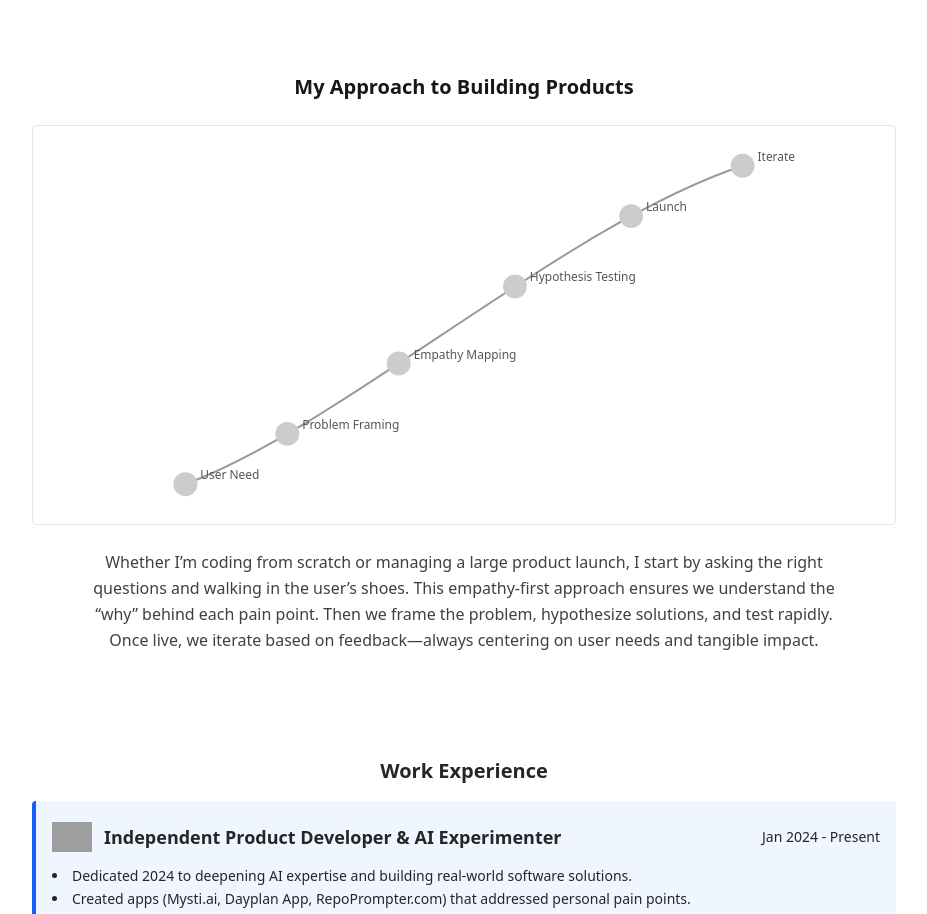
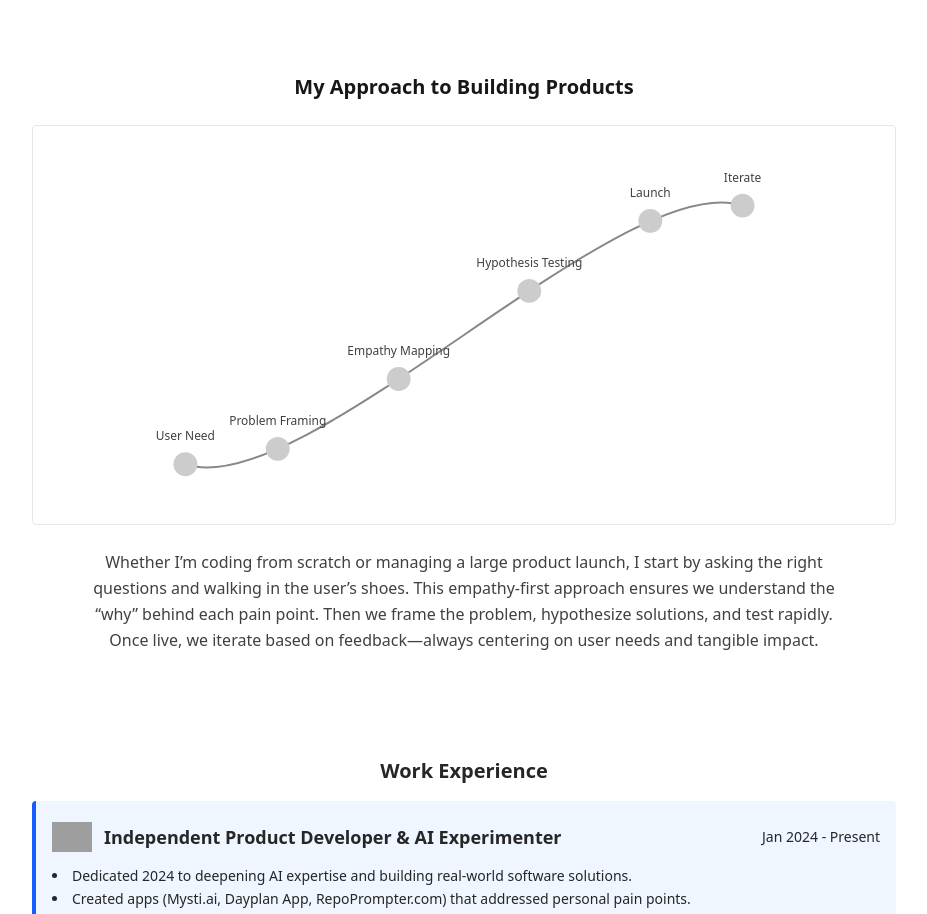
Before and after one commit to Bikz/bikramweb, a Next.js app: page / in a window 1280 px wide. Shown: the part 1040-1954 px from the top of the page, without its empty margins (176-1103 px from the left). Built offline with nearby package versions, Linux system fonts and the light colour scheme; grey boxes are pictures that could not be loaded.

Commit message:
feat(UserJourneySection): enhance user journey visualization with improved path rendering and adaptive labels for light/dark modes
style(UserJourneySection): update code formatting for consistency and readability

```diff
--- a/app/components/UserJourneySection.tsx
+++ b/app/components/UserJourneySection.tsx
@@ -1,55 +1,63 @@
 /**
  * UserJourneySection.tsx
- * Draws a curved "hockey stick" path using a cubic Bézier and places steps along it.
+ * ---------------------------------------
+ * Title: User Journey Visualization
+ * Description: Renders a more pronounced curved path using a cubic Bézier curve
+ * and places user journey steps along it. The text labels and circles adapt to
+ * both light and dark modes.
  */
-'use client'
 
-import React, { useState } from 'react'
+"use client";
+
+import React, { useState } from "react";
 
 type StepInfo = {
-  title: string
-  description: string
-}
+  title: string;
+  description: string;
+};
 
 export default function UserJourneySection() {
-  const [hoveredIndex, setHoveredIndex] = useState<number | null>(null)
+  const [hoveredIndex, setHoveredIndex] = useState<number | null>(null);
 
-  // The steps in our journey
-  const steps: StepInfo[] = [
-    { title: 'User Need', description: 'Understand real user pain points.' },
-    { title: 'Problem Framing', description: 'Align scope & problem statement.' },
-    { title: 'Empathy Mapping', description: 'Walk in user’s shoes, gather insights.' },
-    { title: 'Hypothesis Testing', description: 'Prototype quickly, iterate on feedback.' },
-    { title: 'Launch', description: 'Ship MVP, gather real-world data.' },
-    { title: 'Iterate', description: 'Refine solution, pivot as needed.' },
-  ]
+  // The steps in the user journey
+  const journeySteps: StepInfo[] = [
+    { title: "User Need", description: "Understand real user pain points." },
+    { title: "Problem Framing", description: "Align scope & problem statement." },
+    { title: "Empathy Mapping", description: "Walk in user’s shoes, gather insights." },
+    { title: "Hypothesis Testing", description: "Prototype quickly, iterate on feedback." },
+    { title: "Launch", description: "Ship MVP, gather real-world data." },
+    { title: "Iterate", description: "Refine solution, pivot as needed." },
+  ];
 
-  // Our cubic Bézier control points in [640x400] space
-  const P0 = { x: 40,  y: 360 }
-  const P1 = { x: 200, y: 300 }
-  const P2 = { x: 420, y: 100 }
-  const P3 = { x: 600, y: 40 }
+  // Adjusted cubic Bézier control points [640 x 400] space for a more visible arc
+  const P0 = { x: 40,  y: 340 };
+  const P1 = { x: 160, y: 380 };
+  const P2 = { x: 480, y: 40 };
+  const P3 = { x: 600, y: 80 };
 
-  // Bézier interpolation
-  function getCubicPoint(t: number) {
-    // (1 - t)^3 * P0 + ...
-    const mt = 1 - t
-    const x = mt*mt*mt*P0.x
-      + 3*mt*mt*t*P1.x
-      + 3*mt*t*t*P2.x
-      + t*t*t*P3.x
-    const y = mt*mt*mt*P0.y
-      + 3*mt*mt*t*P1.y
-      + 3*mt*t*t*P2.y
-      + t*t*t*P3.y
-    return { x, y }
+  // Computes a point (x, y) at parameter t on our Bézier curve
+  function interpolateCubicBezier(t: number) {
+    const mt = 1 - t;
+    const x =
+      mt * mt * mt * P0.x +
+      3 * mt * mt * t * P1.x +
+      3 * mt * t * t * P2.x +
+      t * t * t * P3.x;
+
+    const y =
+      mt * mt * mt * P0.y +
+      3 * mt * mt * t * P1.y +
+      3 * mt * t * t * P2.y +
+      t * t * t * P3.y;
+
+    return { x, y };
   }
 
-  // We place circles at t = i/(steps.length-1)
-  const circlePositions = steps.map((_, i) => {
-    const t = i / (steps.length - 1)
-    return getCubicPoint(t)
-  })
+  // Calculate circle positions for each journey step
+  const circlePositions = journeySteps.map((_, i) => {
+    const t = i / (journeySteps.length - 1);
+    return interpolateCubicBezier(t);
+  });
 
   return (
     <section className="max-w-4xl mx-auto px-4 py-10 animate-fadeIn">
@@ -64,43 +72,47 @@ export default function UserJourneySection() {
           viewBox="0 0 640 400"
           className="bg-white dark:bg-black border border-gray-200 dark:border-gray-700 rounded"
         >
-          {/* The Bézier path */}
+          {/* Draw the path */}
           <path
             d={`M${P0.x},${P0.y} C ${P1.x},${P1.y} ${P2.x},${P2.y} ${P3.x},${P3.y}`}
-            stroke="#999"
+            stroke="#888"
             strokeWidth="2"
             fill="none"
           />
-          {/* Circles + labels */}
+
+          {/* Circles and text labels */}
           {circlePositions.map((pos, i) => (
             <g key={i}>
               <circle
                 cx={pos.x}
                 cy={pos.y}
                 r={12}
-                fill={hoveredIndex === i ? '#555' : '#ccc'}
+                fill={hoveredIndex === i ? "#aaa" : "#ccc"}
                 onMouseEnter={() => setHoveredIndex(i)}
                 onMouseLeave={() => setHoveredIndex(null)}
-                style={{ cursor: 'pointer' }}
+                style={{ cursor: "pointer" }}
               />
               <text
-                x={pos.x + 15}
-                y={pos.y - 5}
-                fill="#555"
+                x={pos.x}
+                y={pos.y - 24}
                 fontSize="12"
+                textAnchor="middle"
+                className="fill-current text-neutral-700 dark:text-neutral-300"
+                style={{ pointerEvents: "none" }}
               >
-                {steps[i].title}
+                {journeySteps[i].title}
               </text>
             </g>
           ))}
         </svg>
 
-        {/* Hover detail card */}
+        {/* Hover detail tooltip */}
         {hoveredIndex !== null && (
           <div
             className="
               absolute
-              top-0 right-0
+              top-0
+              right-0
               w-56
               p-4
               bg-white dark:bg-neutral-900
@@ -109,13 +121,13 @@ export default function UserJourneySection() {
               shadow-lg
               transition-all
             "
-            style={{ transform: 'translateY(60px)' }}
+            style={{ transform: "translateY(60px)" }}
           >
             <h3 className="font-semibold text-neutral-900 dark:text-white mb-1">
-              {steps[hoveredIndex].title}
+              {journeySteps[hoveredIndex].title}
             </h3>
             <p className="text-sm text-neutral-600 dark:text-neutral-300">
-              {steps[hoveredIndex].description}
+              {journeySteps[hoveredIndex].description}
             </p>
           </div>
         )}
@@ -129,5 +141,5 @@ export default function UserJourneySection() {
         on feedback—always centering on user needs and tangible impact.
       </p>
     </section>
-  )
+  );
 }
```
